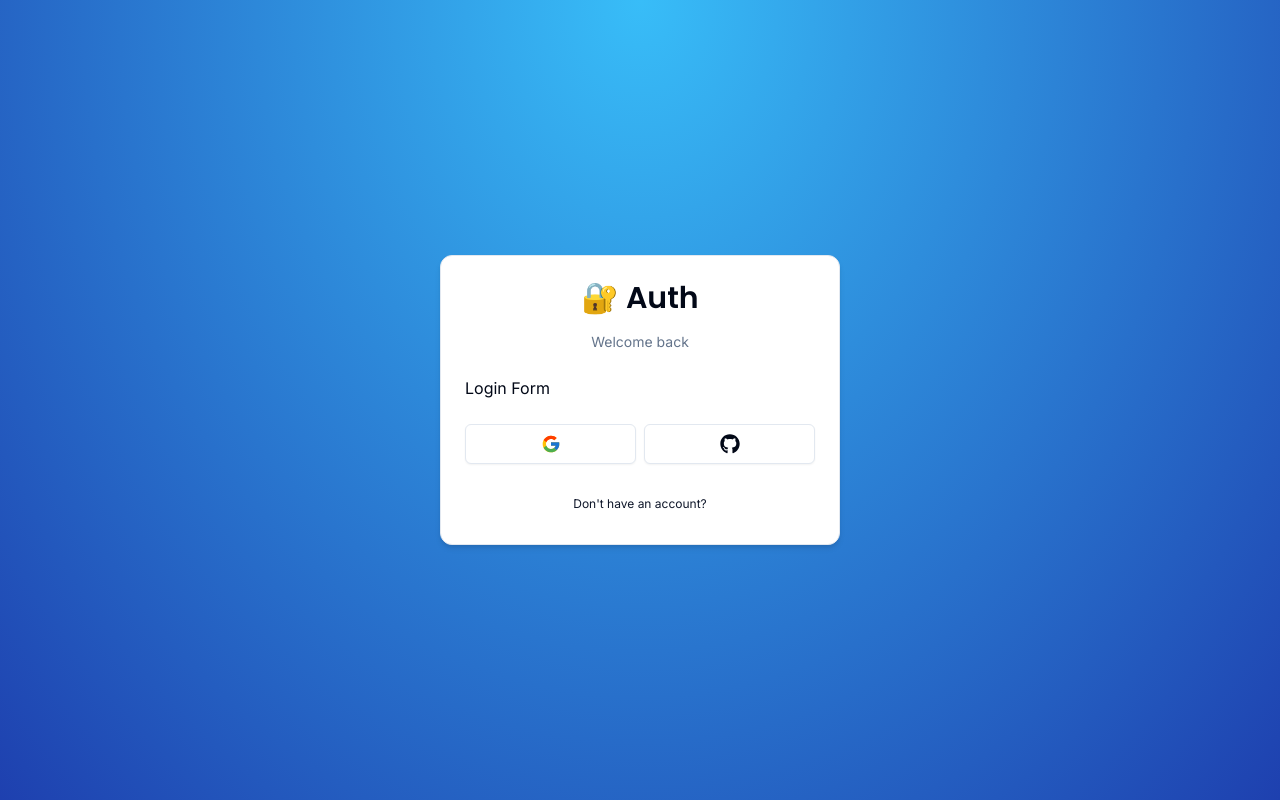
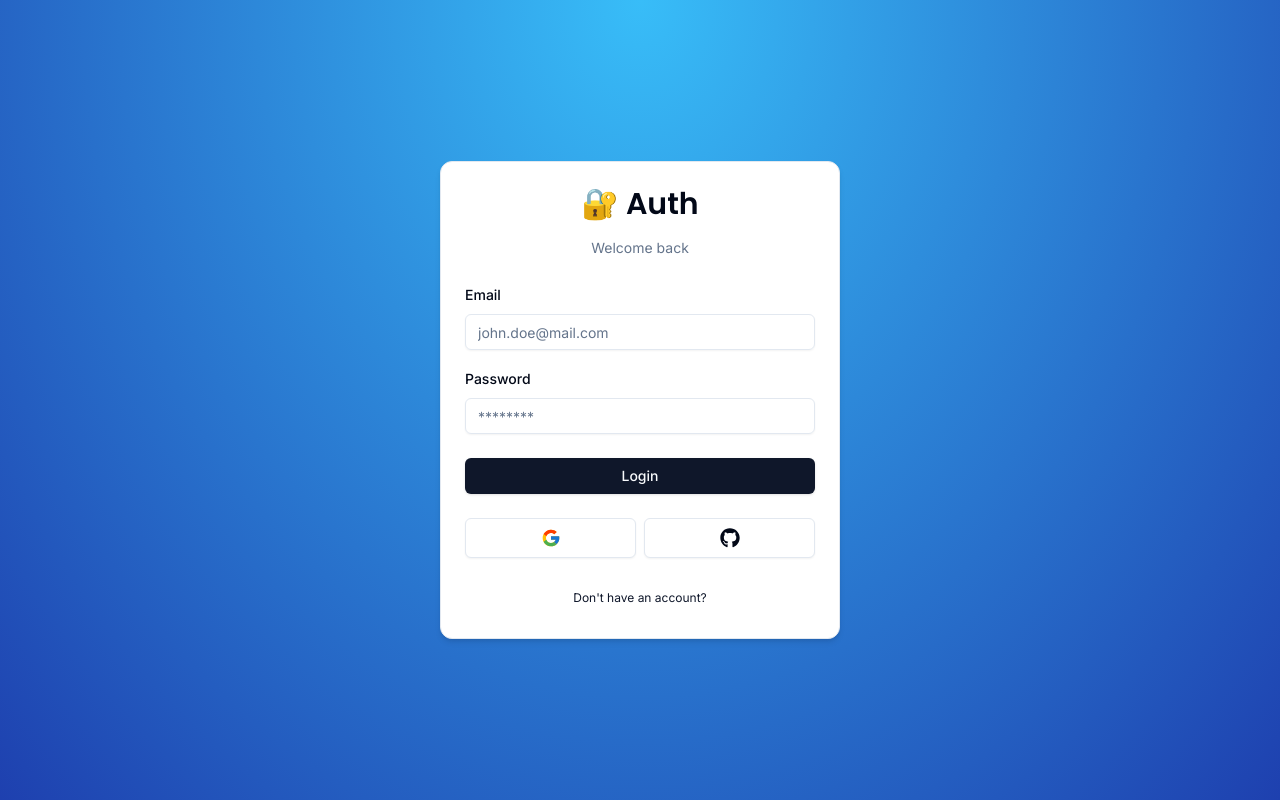
Before and after one commit to iamjabeed/next-auth-v5, a Next.js app: page /auth/login in a window 1280 px wide. Built offline with nearby package versions, Linux system fonts and the light colour scheme.

Commit message:
feat: form validation with zod and react-hook-form

```diff
--- a/app/layout.tsx
+++ b/app/layout.tsx
@@ -1,22 +1,22 @@
-import type { Metadata } from 'next'
-import { Inter } from 'next/font/google'
-import './globals.css'
+import type { Metadata } from "next";
+import { Inter } from "next/font/google";
+import "./globals.css";
 
-const inter = Inter({ subsets: ['latin'] })
+const inter = Inter({ subsets: ["latin"] });
 
 export const metadata: Metadata = {
-  title: 'Create Next App',
-  description: 'Generated by create next app',
-}
+  title: "Next Js Auth",
+  description: "Generated by create next app",
+};
 
 export default function RootLayout({
   children,
 }: {
-  children: React.ReactNode
+  children: React.ReactNode;
 }) {
   return (
     <html lang="en">
       <body className={inter.className}>{children}</body>
     </html>
-  )
+  );
 }
--- a/components/auth/login-form.tsx
+++ b/components/auth/login-form.tsx
@@ -1,6 +1,35 @@
+"use client";
+
+import * as z from "zod";
+
+import { useForm } from "react-hook-form";
+import { zodResolver } from "@hookform/resolvers/zod";
+
+import {
+  Form,
+  FormControl,
+  FormField,
+  FormItem,
+  FormLabel,
+  FormMessage,
+} from "@/components/ui/form";
+import { Input } from "@/components/ui/input";
+
 import { CardWrapper } from "./card-wrapper";
+import { LoginSchema } from "@/schemas";
+import { Button } from "../ui/button";
 
 export const LoginForm = () => {
+  const form = useForm<z.infer<typeof LoginSchema>>({
+    resolver: zodResolver(LoginSchema),
+    defaultValues: {
+      email: "",
+      password: "",
+    },
+  });
+
+  const onSubmit = (values: z.infer<typeof LoginSchema>) => {};
+
   return (
     <CardWrapper
       headerLabel="Welcome back"
@@ -8,7 +37,46 @@ export const LoginForm = () => {
       backButtonHref="/auth/register"
       showSocial
     >
-      Login Form
+      <Form {...form}>
+        <form onSubmit={form.handleSubmit(onSubmit)} className="space-y-6">
+          <div className="space-y-4">
+            <FormField
+              control={form.control}
+              name="email"
+              render={({ field }) => (
+                <FormItem>
+                  <FormLabel>Email</FormLabel>
+                  <FormControl>
+                    <Input
+                      {...field}
+                      placeholder="john.doe@mail.com"
+                      type="email"
+                    />
+                  </FormControl>
+                  <FormMessage />
+                </FormItem>
+              )}
+            />
+            <FormField
+              control={form.control}
+              name="password"
+              render={({ field }) => (
+                <FormItem>
+                  <FormLabel>Password</FormLabel>
+                  <FormControl>
+                    <Input {...field} placeholder="********" type="password" />
+                  </FormControl>
+                  <FormMessage />
+                </FormItem>
+              )}
+            />
+          </div>
+
+          <Button type="submit" className="w-full">
+            Login
+          </Button>
+        </form>
+      </Form>
     </CardWrapper>
   );
 };
--- /dev/null
+++ b/components/ui/form.tsx
@@ -0,0 +1,176 @@
+import * as React from "react"
+import * as LabelPrimitive from "@radix-ui/react-label"
+import { Slot } from "@radix-ui/react-slot"
+import {
+  Controller,
+  ControllerProps,
+  FieldPath,
+  FieldValues,
+  FormProvider,
+  useFormContext,
+} from "react-hook-form"
+
+import { cn } from "@/lib/utils"
+import { Label } from "@/components/ui/label"
+
+const Form = FormProvider
+
+type FormFieldContextValue<
+  TFieldValues extends FieldValues = FieldValues,
+  TName extends FieldPath<TFieldValues> = FieldPath<TFieldValues>
+> = {
+  name: TName
+}
+
+const FormFieldContext = React.createContext<FormFieldContextValue>(
+  {} as FormFieldContextValue
+)
+
+const FormField = <
+  TFieldValues extends FieldValues = FieldValues,
+  TName extends FieldPath<TFieldValues> = FieldPath<TFieldValues>
+>({
+  ...props
+}: ControllerProps<TFieldValues, TName>) => {
+  return (
+    <FormFieldContext.Provider value={{ name: props.name }}>
+      <Controller {...props} />
+    </FormFieldContext.Provider>
+  )
+}
+
+const useFormField = () => {
+  const fieldContext = React.useContext(FormFieldContext)
+  const itemContext = React.useContext(FormItemContext)
+  const { getFieldState, formState } = useFormContext()
+
+  const fieldState = getFieldState(fieldContext.name, formState)
+
+  if (!fieldContext) {
+    throw new Error("useFormField should be used within <FormField>")
+  }
+
+  const { id } = itemContext
+
+  return {
+    id,
+    name: fieldContext.name,
+    formItemId: `${id}-form-item`,
+    formDescriptionId: `${id}-form-item-description`,
+    formMessageId: `${id}-form-item-message`,
+    ...fieldState,
+  }
+}
+
+type FormItemContextValue = {
+  id: string
+}
+
+const FormItemContext = React.createContext<FormItemContextValue>(
+  {} as FormItemContextValue
+)
+
+const FormItem = React.forwardRef<
+  HTMLDivElement,
+  React.HTMLAttributes<HTMLDivElement>
+>(({ className, ...props }, ref) => {
+  const id = React.useId()
+
+  return (
+    <FormItemContext.Provider value={{ id }}>
+      <div ref={ref} className={cn("space-y-2", className)} {...props} />
+    </FormItemContext.Provider>
+  )
+})
+FormItem.displayName = "FormItem"
+
+const FormLabel = React.forwardRef<
+  React.ElementRef<typeof LabelPrimitive.Root>,
+  React.ComponentPropsWithoutRef<typeof LabelPrimitive.Root>
+>(({ className, ...props }, ref) => {
+  const { error, formItemId } = useFormField()
+
+  return (
+    <Label
+      ref={ref}
+      className={cn(error && "text-destructive", className)}
+      htmlFor={formItemId}
+      {...props}
+    />
+  )
+})
+FormLabel.displayName = "FormLabel"
+
+const FormControl = React.forwardRef<
+  React.ElementRef<typeof Slot>,
+  React.ComponentPropsWithoutRef<typeof Slot>
+>(({ ...props }, ref) => {
+  const { error, formItemId, formDescriptionId, formMessageId } = useFormField()
+
+  return (
+    <Slot
+      ref={ref}
+      id={formItemId}
+      aria-describedby={
+        !error
+          ? `${formDescriptionId}`
+          : `${formDescriptionId} ${formMessageId}`
+      }
+      aria-invalid={!!error}
+      {...props}
+    />
+  )
+})
+FormControl.displayName = "FormControl"
+
+const FormDescription = React.forwardRef<
+  HTMLParagraphElement,
+  React.HTMLAttributes<HTMLParagraphElement>
+>(({ className, ...props }, ref) => {
+  const { formDescriptionId } = useFormField()
+
+  return (
+    <p
+      ref={ref}
+      id={formDescriptionId}
+      className={cn("text-[0.8rem] text-muted-foreground", className)}
+      {...props}
+    />
+  )
+})
+FormDescription.displayName = "FormDescription"
+
+const FormMessage = React.forwardRef<
+  HTMLParagraphElement,
+  React.HTMLAttributes<HTMLParagraphElement>
+>(({ className, children, ...props }, ref) => {
+  const { error, formMessageId } = useFormField()
+  const body = error ? String(error?.message) : children
+
+  if (!body) {
+    return null
+  }
+
+  return (
+    <p
+      ref={ref}
+      id={formMessageId}
+      className={cn("text-[0.8rem] font-medium text-destructive", className)}
+      {...props}
+    >
+      {body}
+    </p>
+  )
+})
+FormMessage.displayName = "FormMessage"
+
+export {
+  useFormField,
+  Form,
+  FormItem,
+  FormLabel,
+  FormControl,
+  FormDescription,
+  FormMessage,
+  FormField,
+}
--- /dev/null
+++ b/components/ui/input.tsx
@@ -0,0 +1,25 @@
+import * as React from "react"
+
+import { cn } from "@/lib/utils"
+
+export interface InputProps
+  extends React.InputHTMLAttributes<HTMLInputElement> {}
+
+const Input = React.forwardRef<HTMLInputElement, InputProps>(
+  ({ className, type, ...props }, ref) => {
+    return (
+      <input
+        type={type}
+        className={cn(
+          "flex h-9 w-full rounded-md border border-input bg-transparent px-3 py-1 text-sm shadow-sm transition-colors file:border-0 file:bg-transparent file:text-sm file:font-medium placeholder:text-muted-foreground focus-visible:outline-none focus-visible:ring-1 focus-visible:ring-ring disabled:cursor-not-allowed disabled:opacity-50",
+          className
+        )}
+        ref={ref}
+        {...props}
+      />
+    )
+  }
+)
+Input.displayName = "Input"
+
+export { Input }
--- /dev/null
+++ b/components/ui/label.tsx
@@ -0,0 +1,26 @@
+"use client"
+
+import * as React from "react"
+import * as LabelPrimitive from "@radix-ui/react-label"
+import { cva, type VariantProps } from "class-variance-authority"
+
+import { cn } from "@/lib/utils"
+
+const labelVariants = cva(
+  "text-sm font-medium leading-none peer-disabled:cursor-not-allowed peer-disabled:opacity-70"
+)
+
+const Label = React.forwardRef<
+  React.ElementRef<typeof LabelPrimitive.Root>,
+  React.ComponentPropsWithoutRef<typeof LabelPrimitive.Root> &
+    VariantProps<typeof labelVariants>
+>(({ className, ...props }, ref) => (
+  <LabelPrimitive.Root
+    ref={ref}
+    className={cn(labelVariants(), className)}
+    {...props}
+  />
+))
+Label.displayName = LabelPrimitive.Root.displayName
+
+export { Label }
--- a/package.json
+++ b/package.json
@@ -9,16 +9,20 @@
     "lint": "next lint"
   },
   "dependencies": {
+    "@hookform/resolvers": "^3.3.3",
     "@radix-ui/react-icons": "^1.3.0",
+    "@radix-ui/react-label": "^2.0.2",
     "@radix-ui/react-slot": "^1.0.2",
     "class-variance-authority": "^0.7.0",
     "clsx": "^2.1.0",
     "next": "14.0.4",
     "react": "^18",
     "react-dom": "^18",
+    "react-hook-form": "^7.49.2",
     "react-icons": "^4.12.0",
     "tailwind-merge": "^2.2.0",
-    "tailwindcss-animate": "^1.0.7"
+    "tailwindcss-animate": "^1.0.7",
+    "zod": "^3.22.4"
   },
   "devDependencies": {
     "@types/node": "^20",
--- /dev/null
+++ b/schemas/index.ts
@@ -0,0 +1,10 @@
+import * as z from "zod";
+
+export const LoginSchema = z.object({
+  email: z.string().email({
+    message: "Email is required",
+  }),
+  password: z.string().min(1, {
+    message: "Password is required",
+  }),
+});
```
Also changed, not shown: 1 other file (tests, documents, lock files or other folders).
